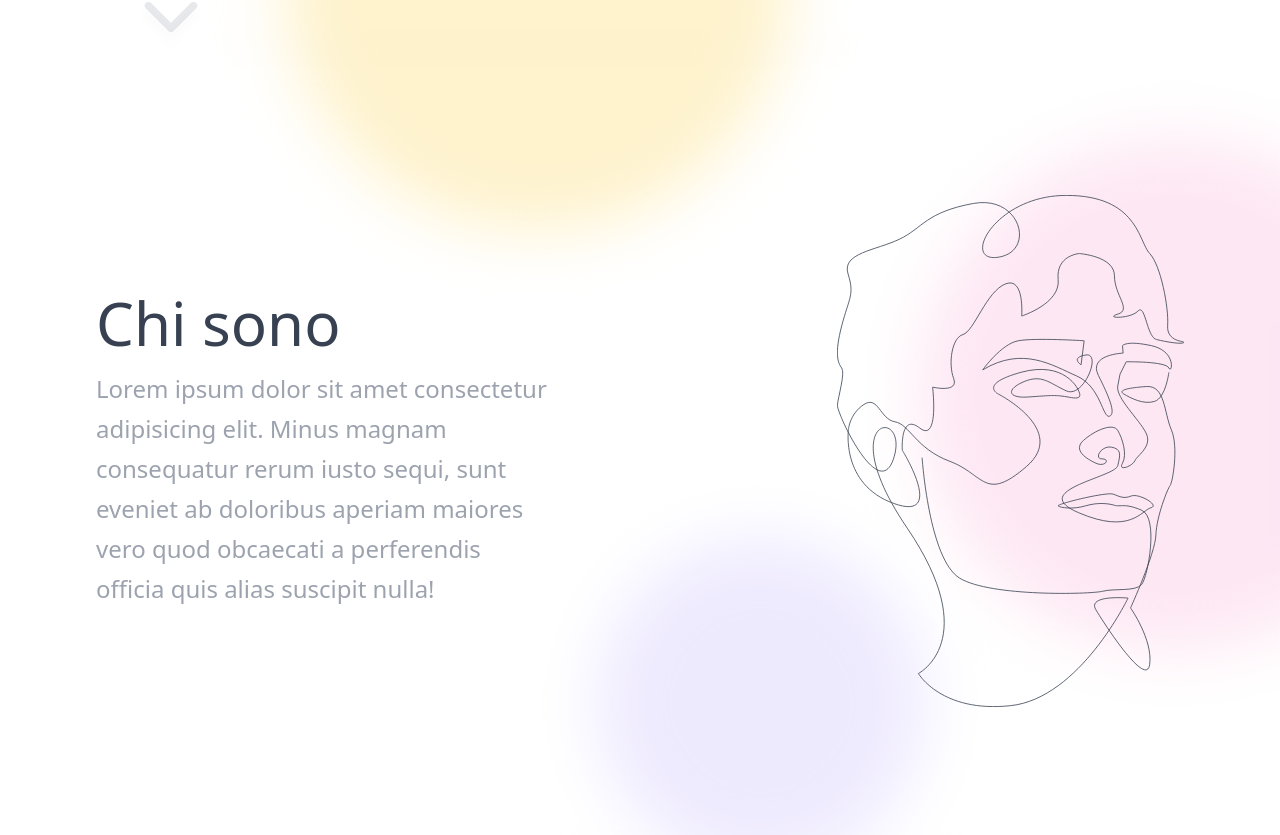
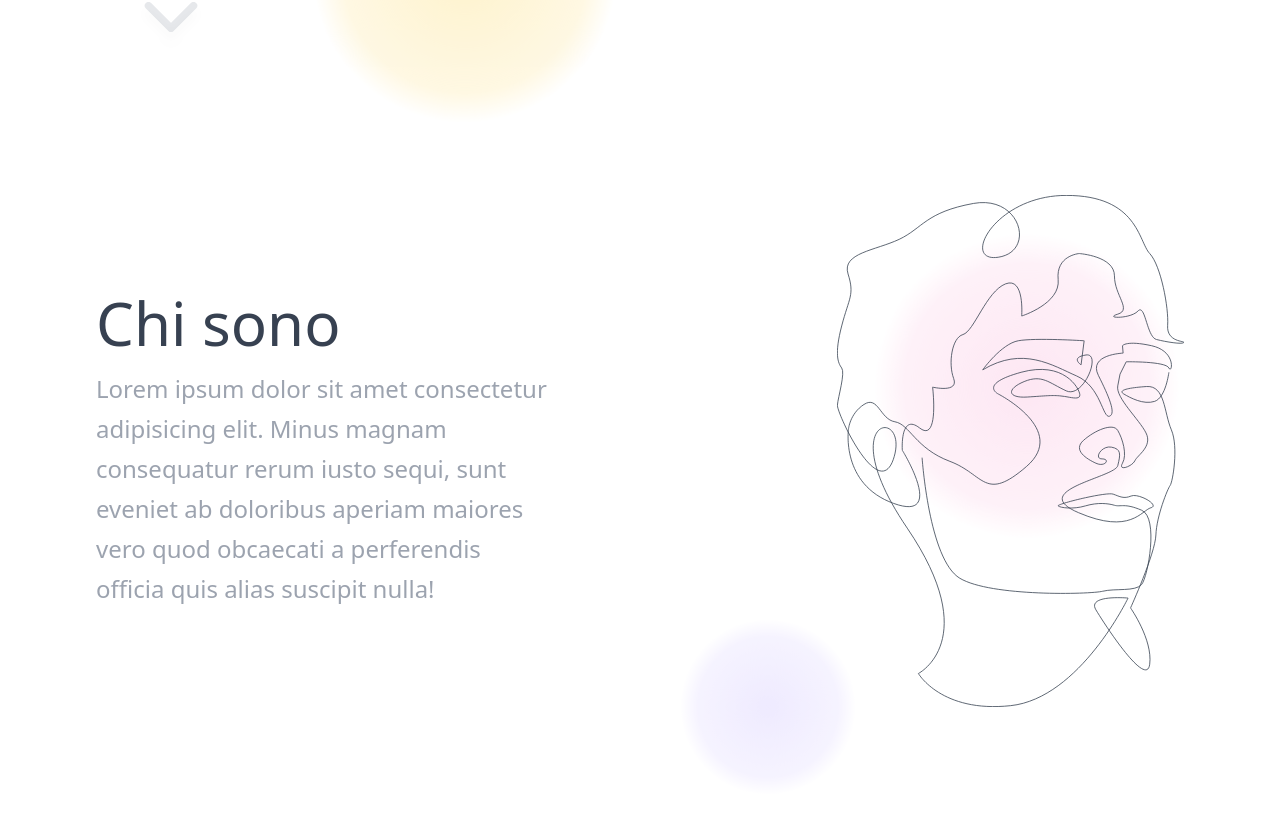
Before and after one commit to Carminepo2/portfolio, a Next.js app: page / in a window 1280 px wide. Shown: the part 733-1568 px from the top of the page. Built offline with nearby package versions, Linux system fonts and the light colour scheme.

Commit message:
save changes

```diff
--- a/components/sections/BackgroundBlob.tsx
+++ b/components/sections/BackgroundBlob.tsx
@@ -1,4 +1,4 @@
-import React from "react";
+import React, { useEffect, useRef } from "react";
 import { motion, useViewportScroll, useTransform } from "framer-motion";
 
 interface BackgroundBlobProps {
@@ -7,17 +7,44 @@ interface BackgroundBlobProps {
   positionClasses: string;
 }
 
-const colorsClasses = {
-  pink: "bg-pink-300",
-  yellow: "bg-yellow-300",
-  purple: "bg-purple-300",
+const colorValues = {
+  pink: "249,168,212",
+  yellow: "252,211,77",
+  purple: "196,181,253",
 };
 
 function BackgroundBlob({ color, sizeClasses, positionClasses }: BackgroundBlobProps) {
   const { scrollYProgress } = useViewportScroll();
   const translateY = useTransform(scrollYProgress, [0, 1], [0, -200]);
 
+  const canvasRef = useRef<HTMLCanvasElement>(null);
+
+  useEffect(() => {
+    const canvas = canvasRef.current;
+    canvas.style.height = "100%";
+    canvas.style.width = "100%";
+
+    canvas.width = canvas.offsetWidth;
+    canvas.height = canvas.offsetHeight;
+    const centerX = canvas.width / 2;
+    const centerY = canvas.height / 2;
+    const radius = canvas.width / 2 - 40;
+
+    const context = canvas.getContext("2d");
+
+    let radgrad = context.createRadialGradient(centerX, centerY, 0, centerX, centerY, radius);
+    radgrad.addColorStop(0, `rgba(${colorValues[color]},0.7)`);
+    radgrad.addColorStop(0.8, `rgba(${colorValues[color]},0.4)`);
+    radgrad.addColorStop(1, `rgba(${colorValues[color]},0.0)`);
+
+    context.beginPath();
+    context.arc(centerX, centerY, radius, 0, 2 * Math.PI, false);
+    context.fillStyle = radgrad;
+    context.fill();
+  }, [color]);
+
   return (
+    <>
       <motion.div className={`absolute ${positionClasses}`} style={{ translateY }}>
         <motion.div
           animate={{
@@ -28,12 +55,15 @@ function BackgroundBlob({ color, sizeClasses, positionClasses }: BackgroundBlobP
           transition={{
             repeat: Infinity,
             repeatType: "reverse",
-          duration: 10,
-          delay: Math.random(),
+            duration: 20,
+            delay: Math.random() * 10,
           }}
-        className={`absolute rounded-full ${colorsClasses[color]} bg-opacity-70 filter blur-xl ${sizeClasses}`}
-      />
+          className={`${sizeClasses}`}
+        >
+          <canvas ref={canvasRef} />
         </motion.div>
+      </motion.div>
+    </>
   );
 }
 
--- a/components/sections/ChiSono.tsx
+++ b/components/sections/ChiSono.tsx
@@ -5,13 +5,8 @@ import LinePortrait from "../../components/LinePortrait";
 
 function ChiSono() {
   const backgroundBlobs = [
-    <BackgroundBlob
-      key="chi-sono-blob-1"
-      sizeClasses="w-64 h-64"
-      positionClasses="right-[624px] top-96"
-      color="purple"
-    />,
-    <BackgroundBlob key="chi-sono-blob-2" sizeClasses="w-96 h-96" positionClasses="right-64 top-0" color="pink" />,
+    <BackgroundBlob key="chi-sono-blob-1" sizeClasses="w-64 h-64" positionClasses="right-80 top-96" color="purple" />,
+    <BackgroundBlob key="chi-sono-blob-2" sizeClasses="w-96 h-96" positionClasses="right-0 top-0" color="pink" />,
   ];
 
   return (
--- a/components/sections/Header.tsx
+++ b/components/sections/Header.tsx
@@ -19,8 +19,8 @@ function Header() {
       sizeClasses="w-96 h-96 lg:h-[512px] lg:w-[512px]"
       positionClasses="-left-48 "
     />,
-    <BackgroundBlob key="header-blob-2" color="pink" sizeClasses="w-96 h-96" positionClasses="right-[512px] top-16" />,
-    <BackgroundBlob key="header-blob-3" color="yellow" sizeClasses="w-96 h-96" positionClasses="left-64 top-[512px]" />,
+    <BackgroundBlob key="header-blob-2" color="pink" sizeClasses="w-96 h-96" positionClasses="right-96 top-16" />,
+    <BackgroundBlob key="header-blob-3" color="yellow" sizeClasses="w-96 h-96" positionClasses="left-52 top-[512px]" />,
   ];
 
   return (
--- /dev/null
+++ b/utils/helpers/getRandomInt.ts
@@ -0,0 +1,5 @@
+export default function getRandomInt(min: number, max: number): number {
+  min = Math.ceil(min);
+  max = Math.floor(max);
+  return Math.floor(Math.random() * (max - min + 1) + min); //The maximum is inclusive and the minimum is inclusive
+}
```
Lines whose indentation alone changed are shown as unchanged.
